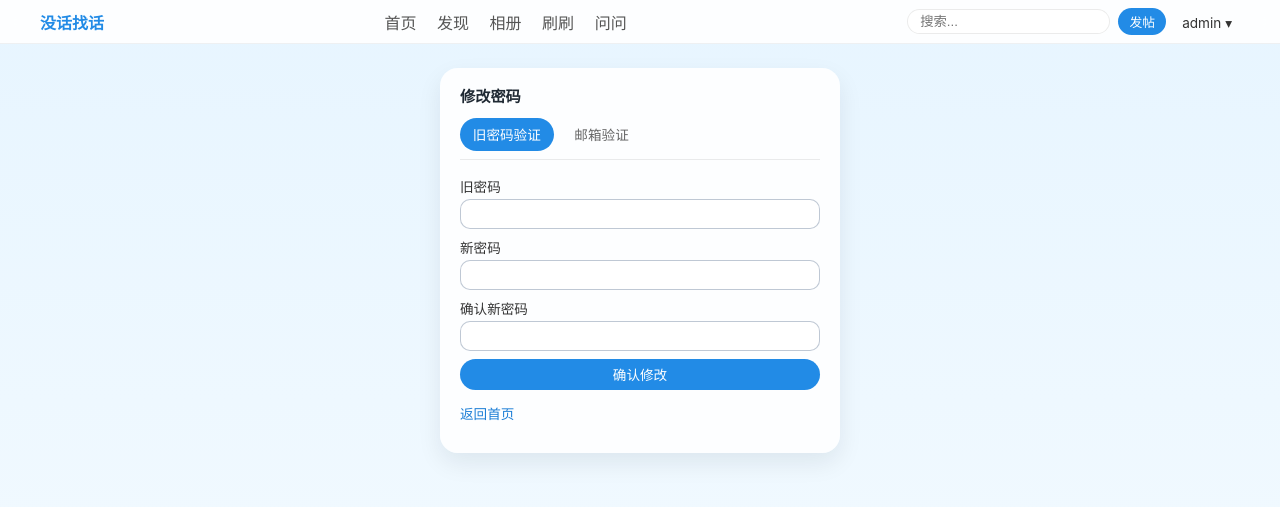
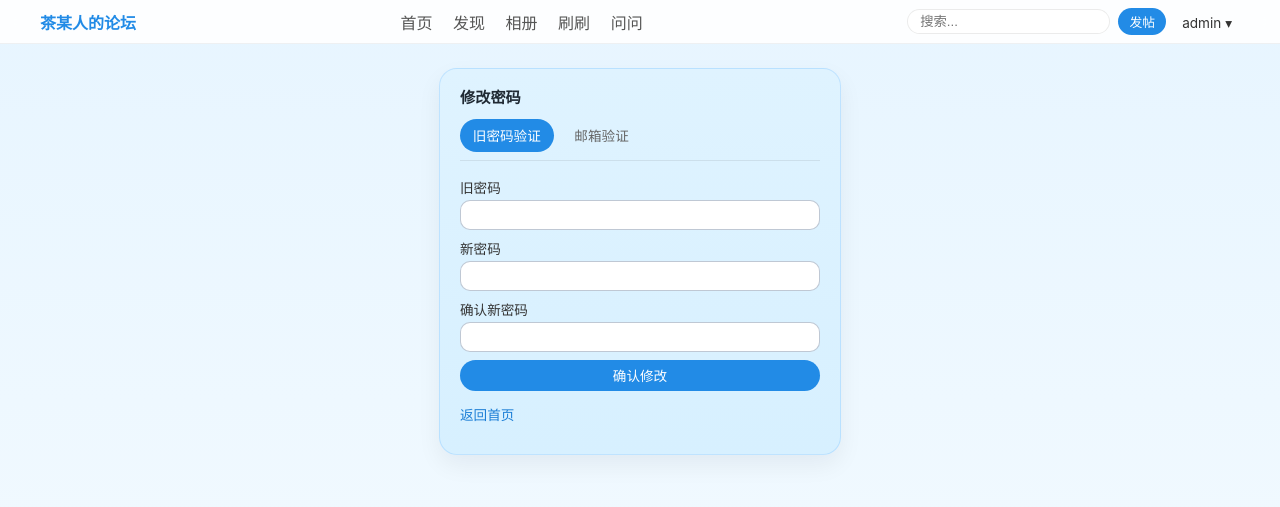
Before and after one commit to chatutuaaaa/forum, a Django app: page /password/change/ in a window 1280 px wide. Shown: the top 507 px of the page. Run offline with Django 5.2, Linux system fonts and the light colour scheme; a user stored in the database is signed in.

Commit message:
feat: 统一网站名称，更新文档，优化卡片样式

```diff
--- a/static/css/main.css
+++ b/static/css/main.css
@@ -82,10 +82,17 @@ a:hover {
 }
 
 .card {
-    background: rgba(255, 255, 255, 0.9);
+    background: linear-gradient(180deg, #dff3ff, #d7f0ff);
     border-radius: 18px;
     padding: 1rem 1.25rem;
-    box-shadow: 0 10px 25px rgba(15, 23, 42, 0.08);
+    box-shadow: 0 10px 24px rgba(15, 23, 42, 0.06);
+    border: 1px solid rgba(30, 143, 255, 0.16);
+    transition: transform 0.3s ease, box-shadow 0.3s ease;
+}
+
+.card:hover {
+    transform: translateY(-4px);
+    box-shadow: 0 14px 30px rgba(15, 23, 42, 0.12);
 }
 
 .card-title {
@@ -280,12 +287,6 @@ textarea {
     display: flex;
     flex-direction: column;
     gap: 0.65rem;
-}
-
-.weather-card {
-    background: linear-gradient(180deg, #dff3ff, #d7f0ff) !important;
-    border: 1px solid rgba(30, 143, 255, 0.16);
-    box-shadow: 0 10px 24px rgba(15, 23, 42, 0.06);
 }
 
 .weather-card.card {
--- a/templates/core/base.html
+++ b/templates/core/base.html
@@ -3,7 +3,7 @@
 <html lang="zh-CN">
 <head>
     <meta charset="UTF-8">
-    <title>{% block title %}没话找话{% endblock %}</title>
+    <title>{% block title %}茶某人的论坛{% endblock %}</title>
     <link rel="icon" type="image/png" href="{% static 'img/favicon.png' %}">
     <link rel="stylesheet" href="{% static 'css/main.css' %}">
     <link rel="preconnect" href="https://fonts.googleapis.com">
@@ -12,7 +12,7 @@
 <body class="layout">
 <header class="topbar">
     <div class="topbar-inner">
-        <div class="logo">没话找话</div>
+        <div class="logo">茶某人的论坛</div>
         <nav class="nav-links">
             <a href="{% url 'home' %}">首页</a>
             <a href="#">发现</a>
```
Also changed, not shown: README.md.
